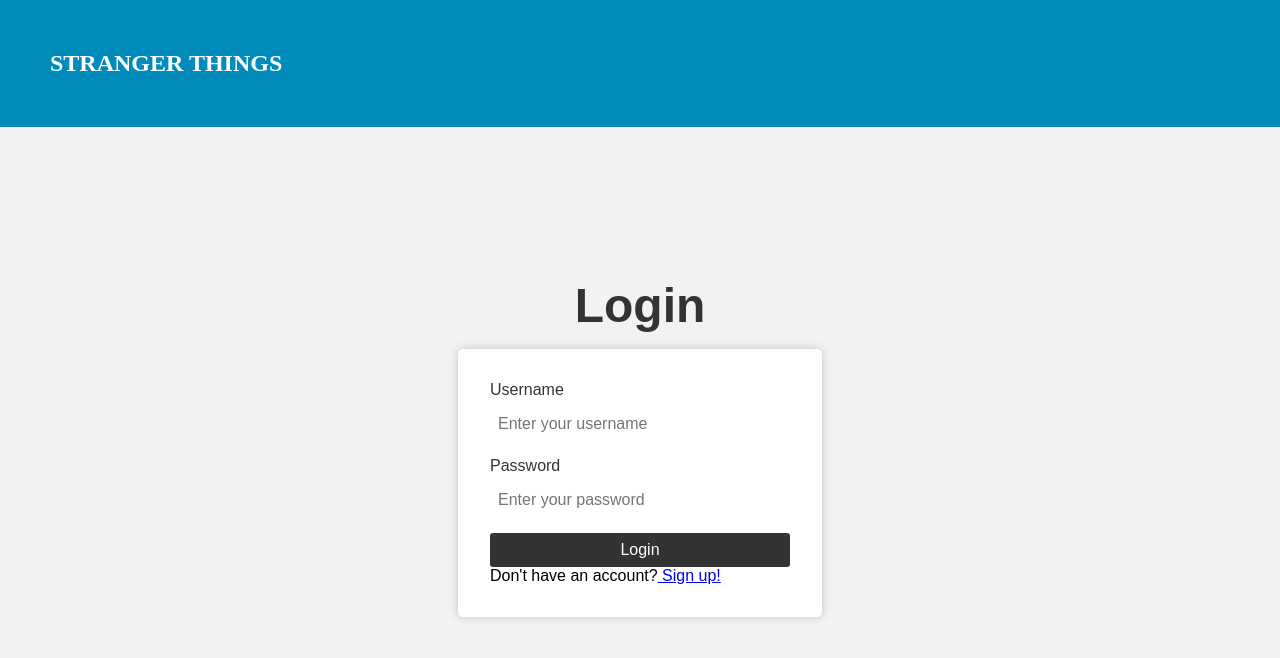
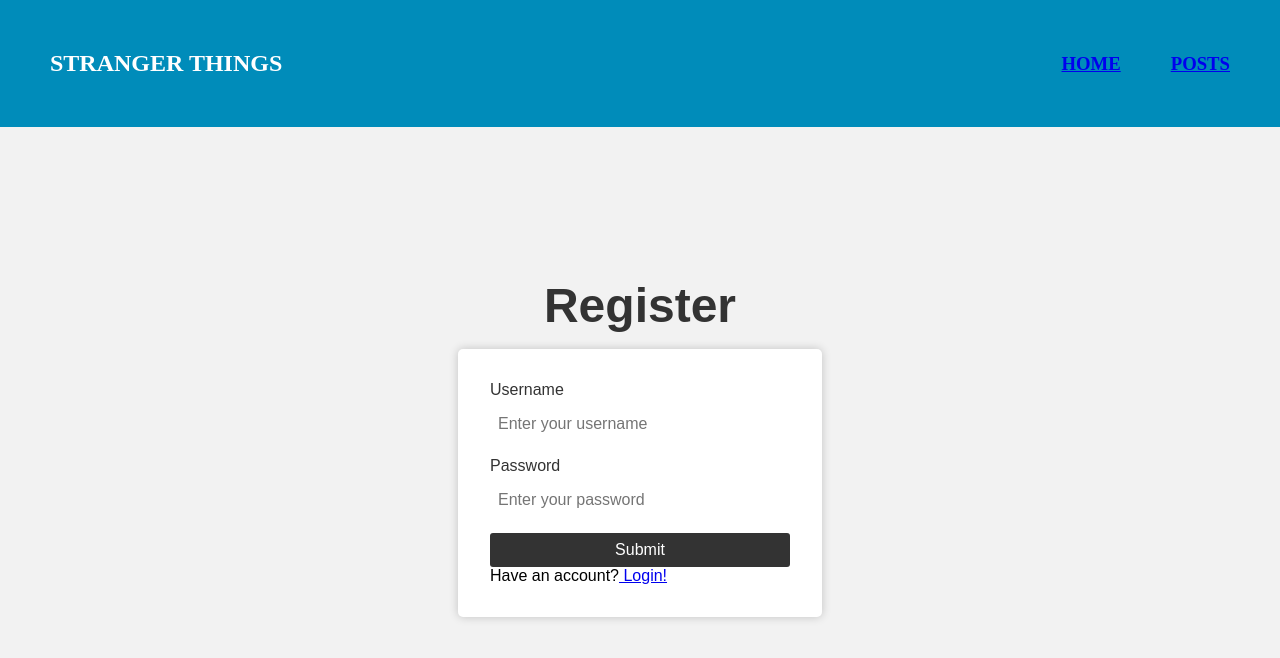
Before and after one commit to vanessaines2/ReactStrangerThings, a React (Vite) app in the folder stranger_things/: page / in a window 1280 px wide. Shown: the top 658 px of the page. Built offline with nearby package versions, Linux system fonts and the light colour scheme.

Commit message:
authorized view vs unauthorized

```diff
--- a/stranger_things/components/AllPosts.jsx
+++ b/stranger_things/components/AllPosts.jsx
@@ -24,15 +24,13 @@ export default function AllPosts() {
 
   return (
     <div className="create-post">
-      <form className="searchBar">
-        <input
-          id="search"
-          type="text"
-          className="input"
-          placeholder="search..."
-        />
-        <button type="submit">Search</button>
-      </form>
+      <input
+        id="search"
+        type="text"
+        className="input"
+        placeholder="search posts..."
+      />
+
       {posts.length > 0 &&
         posts.map((post) => {
           return (
@@ -55,8 +53,8 @@ export default function AllPosts() {
                   Delete Post
                 </button>
               )}
-              {/* maybe an if statement, if its your post youre able to edit, else no */}
-              <button className="post-delete-button"> Edit Post</button>
+
+              {/* <button className="post-delete-button"> Edit Post</button> */}
               <button
                 className="post-delete-button"
                 onClick={() => {
--- a/stranger_things/components/RegisterForm.jsx
+++ b/stranger_things/components/RegisterForm.jsx
@@ -52,7 +52,7 @@ export default function RegisterForm() {
         <button className="button">Submit</button>
         <p className="signup-link">
           Have an account?
-          <Link to="/"> Login!</Link>
+          <Link to="/users/login"> Login!</Link>
         </p>
       </form>
     </div>
--- a/stranger_things/src/App.css
+++ b/stranger_things/src/App.css
@@ -9,6 +9,7 @@
   align-items: center;
   background-color: #008cba;
   padding: 50px;
+  gap: 30px;
 }
 
 body {
@@ -19,10 +20,15 @@ body {
   margin-right: auto;
   color: white;
 }
-
+.linkz {
+  display: flex;
+  gap: 50px;
+  text-decoration: none;
+  color: white;
+}
 .links {
   display: flex;
-  gap: 20px;
+  gap: 50px;
 }
 
 .links a {
--- a/stranger_things/src/App.jsx
+++ b/stranger_things/src/App.jsx
@@ -17,21 +17,22 @@ function App() {
     <div className="app">
       <header className="head">
         <h2>STRANGER THINGS</h2>
+        <h3 className="linkz">
+          <Link to="/"> HOME</Link>
+          <Link to="/posts">POSTS </Link>
+        </h3>
         {token && (
           <h3 className="links">
-            <Link to="/">HOME</Link>
-            <Link to="/posts">POSTS</Link>
-            <Link to="/create-posts">CREATE POSTS</Link>
-            <Link to="/users/register">REGISTER</Link>
-            <Link to="/users/me">PROFILE</Link>
+            <Link to="/create-posts"> CREATE POSTS </Link>
+            <Link to="/users/me"> PROFILE </Link>
           </h3>
         )}
       </header>
 
       <Routes>
-        <Route path="/" element={<LoginForm />} />
+        <Route path="/" element={<RegisterForm />} />
         <Route path="/posts" element={<AllPosts />} />
-        <Route path="/users/register" element={<RegisterForm />} />
+        <Route path="/users/login" element={<LoginForm />} />
         <Route path="/post/:postId/messages" element={<Message />} />
         <Route path="/create-posts" element={<CreatePost />} />
         <Route path="/users/me" element={<Profile />} />
```
